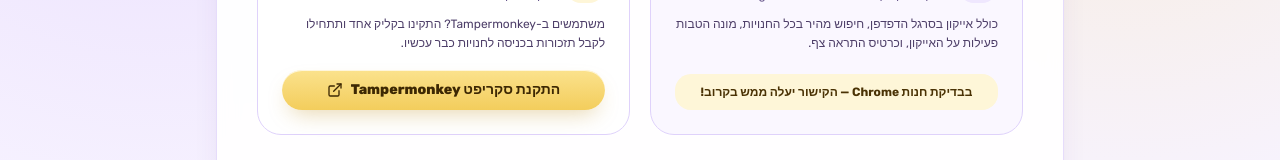
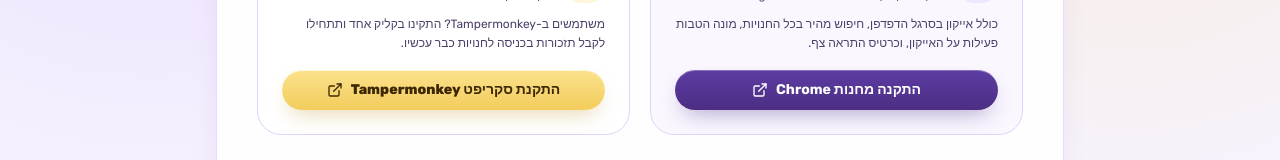
Before and after one commit to Birthday-Coupon/Birthday-Coupon, a Next.js app: page /extension in a window 1280 px wide. Shown: the part 360-520 px from the top of the page. Built offline with nearby package versions, Linux system fonts and the light colour scheme; no server answers; the database is empty.

Commit message:
feat: link Chrome Web Store extension listing on /extension page

```diff
--- a/src/app/extension/page.tsx
+++ b/src/app/extension/page.tsx
@@ -2,8 +2,8 @@ import React from "react";
 import Link from "next/link";
 import { Chrome, Code2, ExternalLink, Lock, ShieldCheck, Sparkles } from "lucide-react";
 
-// Update this single constant once Google approves the Chrome Web Store listing:
-const CHROME_WEB_STORE_URL = "";
+const CHROME_WEB_STORE_URL =
+  "https://chromewebstore.google.com/detail/jnliahfmodhbajiminifobjmhihkeijg";
 
 export const metadata = {
   title: "תוסף דפדפן — תזכורת הטבות אוטומטית",
```
